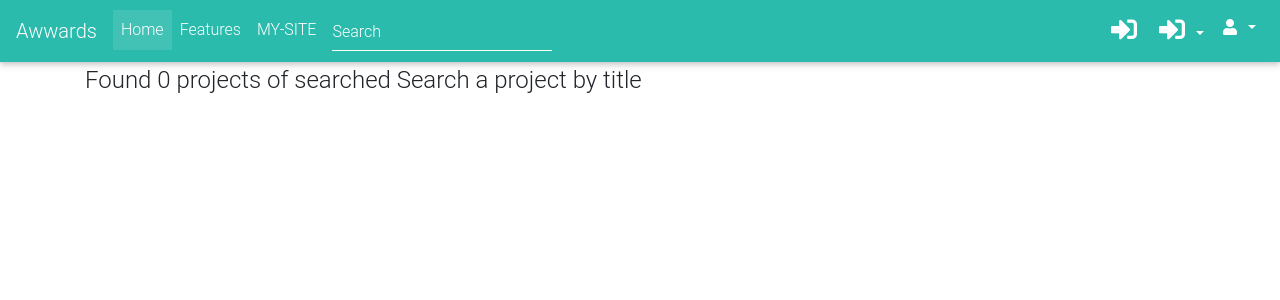
After one commit to MungaiKeren/Awwards-Clone, a Django app: page /search/ in a window 1280 px wide. The commit adds this page. Shown: the top 300 px of the page. Run offline with Django 3.2, Linux system fonts and the light colour scheme; some libraries are stand-ins or nearby versions.

Commit message:
This commit adds a searc url to the form in nav

```diff
--- a/mysite/templates/navbar.html
+++ b/mysite/templates/navbar.html
@@ -19,7 +19,7 @@
         <a class="nav-link" href="{%url 'new_site'%}">MY-SITE</a>
       </li>
       <li class="nav-item dropdown">
-          <form class="form-inline">
+          <form class="form-inline navbar-form" role="search" action="{%url 'search'%}">
               <div class="md-form my-0">
                   <input class="form-control mr-sm-2" type="text" name="projects" placeholder="Search" aria-label="Search">
               </div>
--- /dev/null
+++ b/mysite/templates/search.html
@@ -0,0 +1,17 @@
+{%extends 'base.html'%}
+{% block content %}
+<div class="container">
+    {% if projects %}
+    <h4>Found {{ projects|length }} projects of searched {{ message }}</h4>
+    {% else %}
+    <h4>Found 0 projects of searched {{ message }}</h4>
+    {% endif %}
+    {% if projects %}
+    {% for project in projects %}
+    <img src="{{project.image.url}}" alt="searched image">
+    {% empty %}
+    <h4>There are no posts for this images.</h4>
+    {% endfor %}
+    {% endif %}
+</div>
+{% endblock %}
--- a/mysite/urls.py
+++ b/mysite/urls.py
@@ -8,7 +8,8 @@ urlpatterns = [
     path('register/', views.Registration, name='register'),
     path('profile/', views.Profile, name='profile'),
     path('new_site/', views.post_project, name='new_site'),
-    path('project/<int:project_id>', views.get_project, name='project')
+    path('project/<int:project_id>', views.get_project, name='project'),
+    path('search/', views.search_results, name='search')
 ]
 if settings.DEBUG:
     urlpatterns += static(settings.MEDIA_URL, document_root=settings.MEDIA_ROOT)
--- a/mysite/views.py
+++ b/mysite/views.py
@@ -75,3 +75,19 @@ def get_project(request, project_id):
     except DoesNotExist:
         raise Http404()
     return render(request, 'project.html', {"project": project})
+
+
+def search_results(request):
+    if 'projects' in request.GET and request.GET["projects"]:
+        search_term = request.GET.get('projects')
+        searched_projects = Projects.search_by_title(search_term)
+        message = f'{search_term}'
+
+        context = {
+            "message": message,
+            "projects": searched_projects
+        }
+        return render(request, 'search.html', context)
+    else:
+        message = "Search a project by title"
+        return render(request, 'search.html', {"message": message})
```
